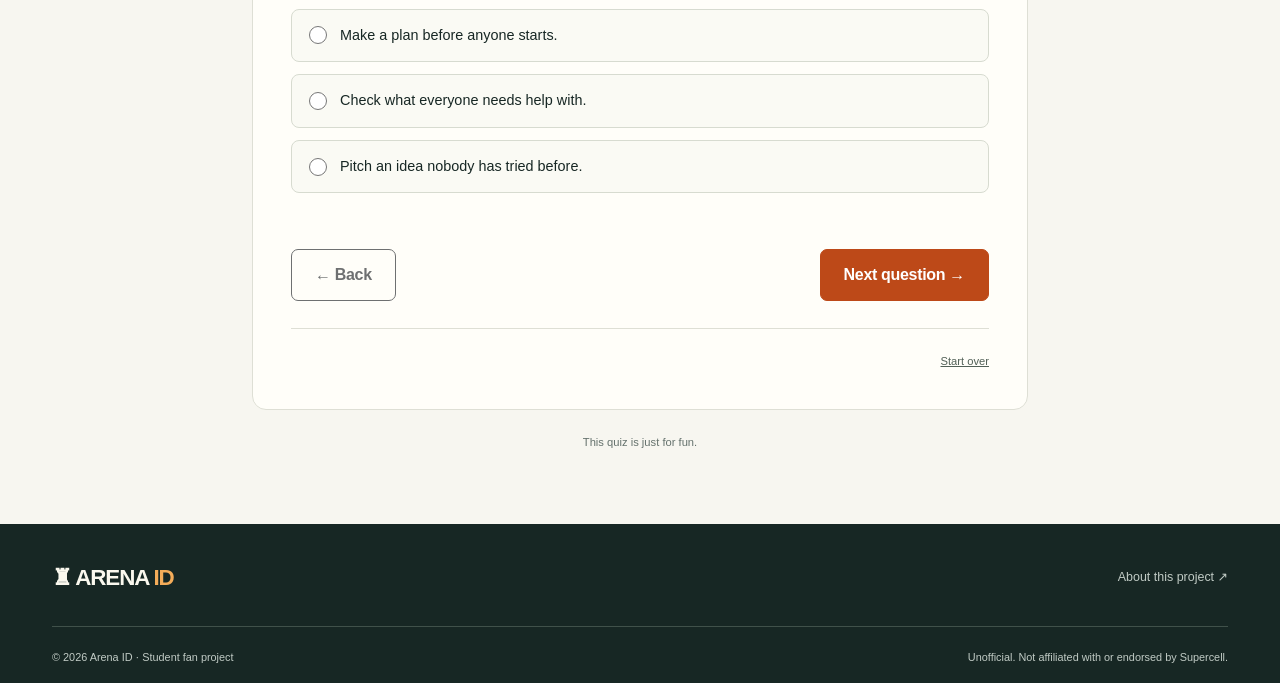
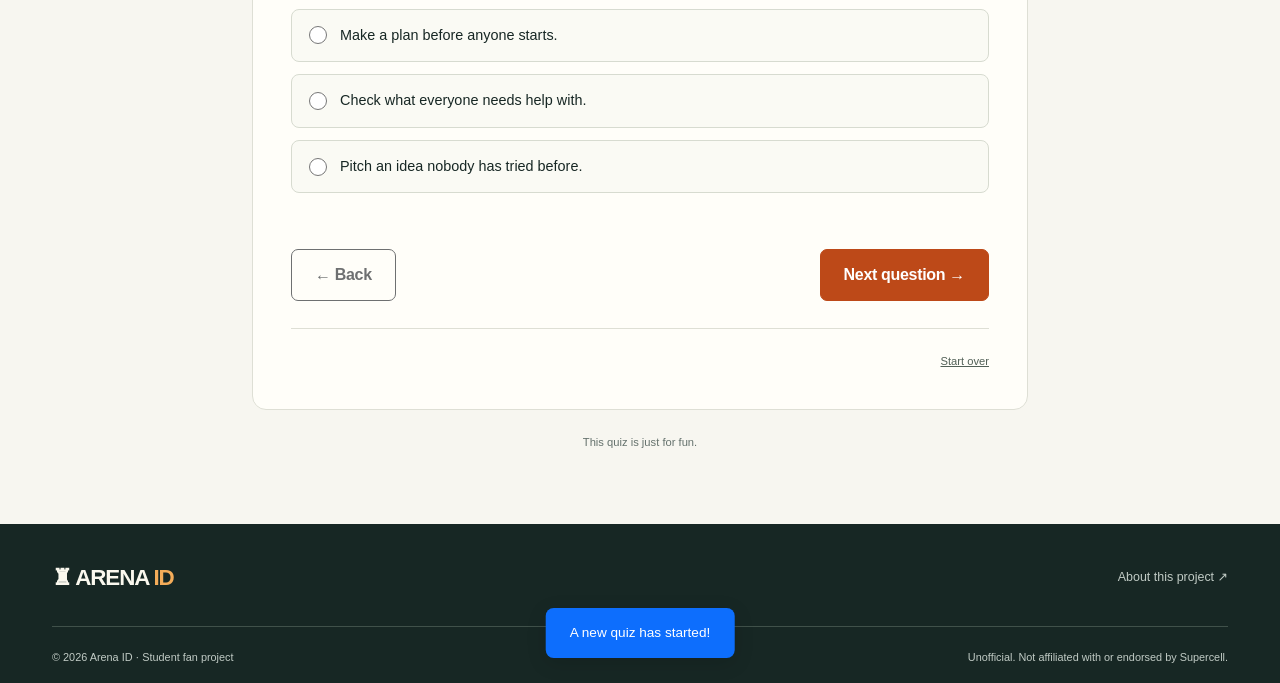
Before and after one commit to Buka2989/Final, a plain HTML site: page quiz.html in a window 1280 px wide. Both pictures are taken after a click on the button "Start over". Shown: the part 532-1215 px from the top of the page. Drawn offline with Linux system fonts and the light colour scheme.

Commit message:
Toast notifications

```diff
--- a/assets/css/style.css
+++ b/assets/css/style.css
@@ -991,6 +991,41 @@ legend:focus {
   font-size: .85rem;
 }
 
+/* Toast Notification System */
+
+#toast-notification {
+  opacity: 0;
+  visibility: hidden;
+  transform: translate(-50%, 20px);
+  transition: opacity 0.3s ease, transform 0.3s ease,
+              visibility 0.3s ease;
+  pointer-events: none;
+}
+
+#toast-notification.toast-visible {
+  opacity: 1;
+  visibility: visible;
+  transform: translate(-50%, 0);
+}
+
+#toast-notification.toast-success {
+  background: #198754;
+}
+
+#toast-notification.toast-error {
+  background: #dc3545;
+}
+
+#toast-notification.toast-info {
+  background: #0d6efd;
+}
+
+@media (prefers-reduced-motion: reduce) {
+  #toast-notification {
+    transition: none;
+  }
+}
+
 .noscript {
   position: fixed;
   bottom: 0;
--- a/assets/js/app.js
+++ b/assets/js/app.js
@@ -1,5 +1,36 @@
 $(function () {
   const page = document.body.dataset.page;
+
+    // Toast Notification System
+  let toastTimer;
+
+  function showToast(message, type = 'info') {
+    clearTimeout(toastTimer);
+
+    // Create notification container if it doesn't exist
+    if ($('#toast-notification').length === 0) {
+      $('body').append(`
+        <div id="toast-notification"
+             class="notification"
+             role="status"
+             aria-live="polite">
+        </div>
+      `);
+    }
+
+    const toast = $('#toast-notification');
+
+    toast
+      .removeClass('toast-success toast-error toast-info')
+      .addClass(`toast-${type}`)
+      .text(message)
+      .addClass('toast-visible');
+
+    // Hide notification after 3 seconds
+    toastTimer = setTimeout(function () {
+      toast.removeClass('toast-visible');
+    }, 3000);
+  }
 
   function escapeHtml(value) {
     return $('<span>').text(value).html().replace(/"/g, '&quot;');
@@ -141,6 +172,7 @@ $(function () {
       $('#quiz-result').prop('hidden', false);
       document.getElementById('result-title').focus({ preventScroll: true });
       document.getElementById('quiz-result').scrollIntoView();
+      showToast('Congratulations! Your result is ready!', 'success');
     }
 
     $('#answer-options').on('change', 'input', function () {
@@ -154,6 +186,7 @@ $(function () {
       if (answers[current] === null) {
         $('#answer-error').text('Choose one answer before moving on.');
         $('#answer-options input').first().trigger('focus');
+        showToast('Please select an answer first!', 'error');
       } else if (current === questions.length - 1) {
         showResult();
       } else {
@@ -173,6 +206,7 @@ $(function () {
       $('#quiz-result').prop('hidden', true);
       $('#quiz-question').prop('hidden', false);
       showQuestion();
+      showToast('A new quiz has started!', 'info');
     });
 
     showQuestion(false);
```
